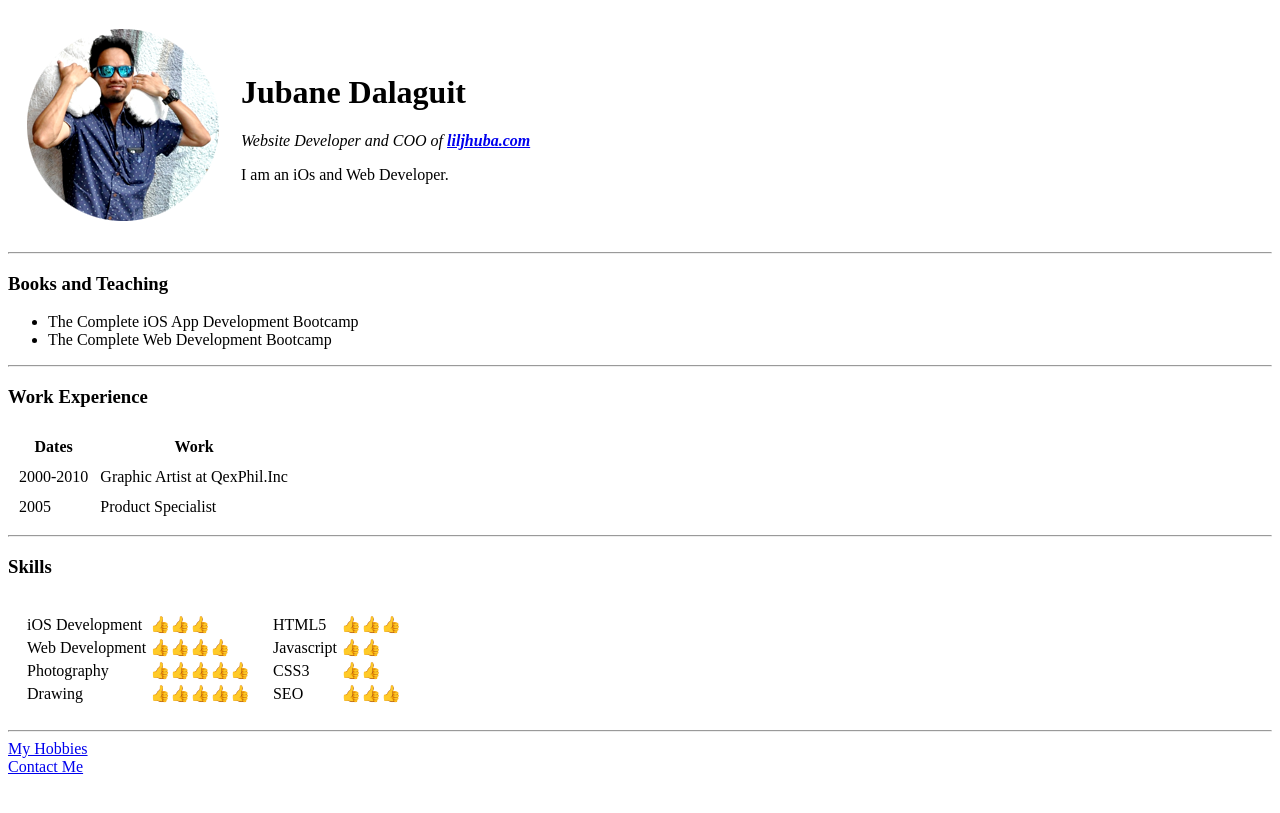
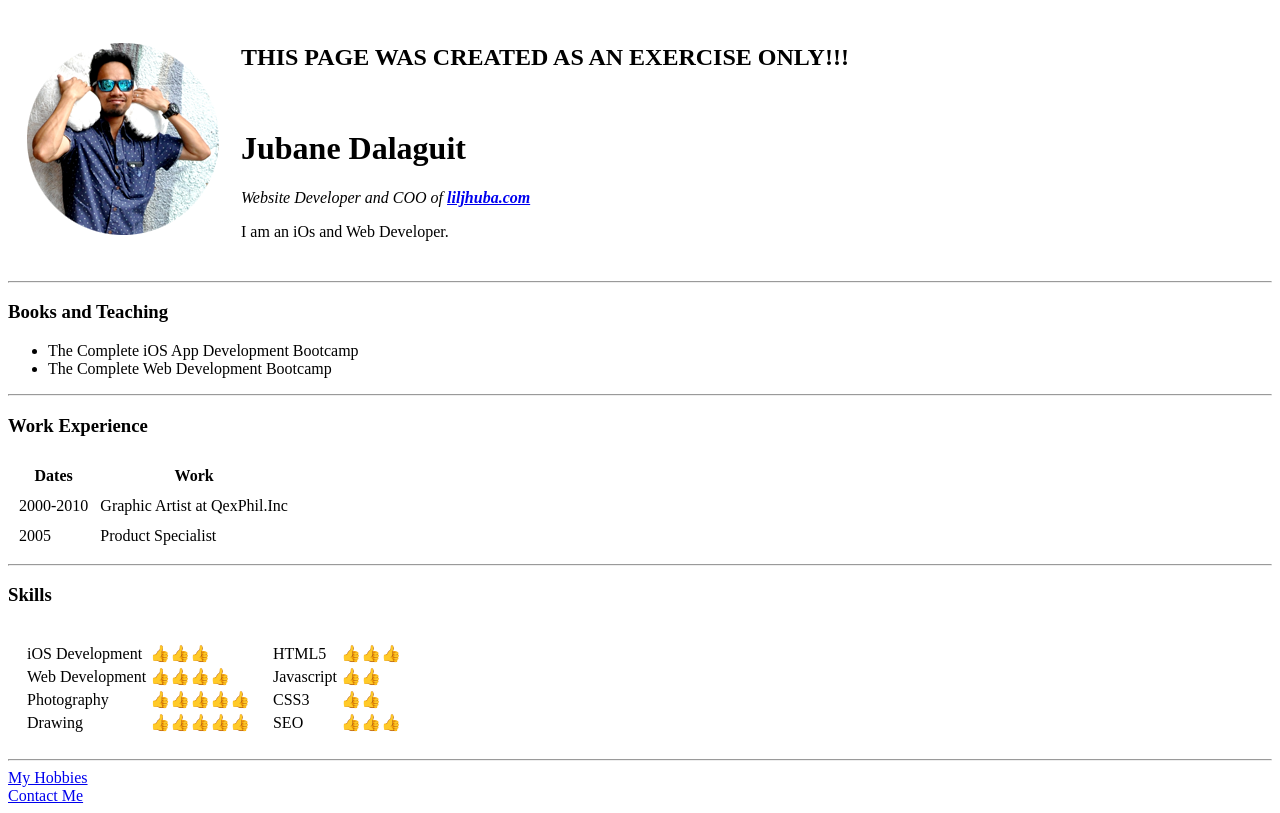
Before and after one commit to Jubane/cv, a plain HTML site: page index.html in a window 1280 px wide. Drawn offline with Linux system fonts and the light colour scheme.

Commit message:
Update index.html

```diff
--- a/index.html
+++ b/index.html
@@ -11,6 +11,8 @@
     <tr>
       <td><img src="jubane.png" alt="jubane profile"></td>
       <td>
+        <h2>THIS PAGE WAS CREATED AS AN EXERCISE ONLY!!! </h2>
+        <br>
         <h1>Jubane Dalaguit</h1>
         <p><em>Website Developer and COO of <strong><a href="https://liljhuba.com/">liljhuba.com</a></strong></em></p>
         <p>I am an iOs and Web Developer.</p>
```
